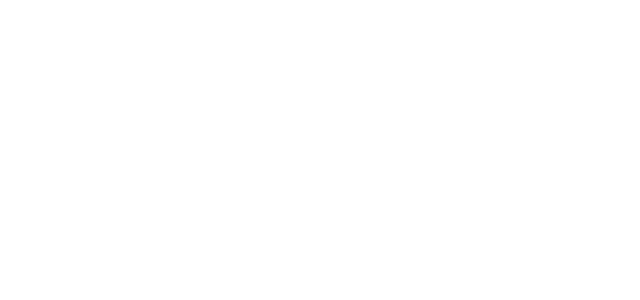
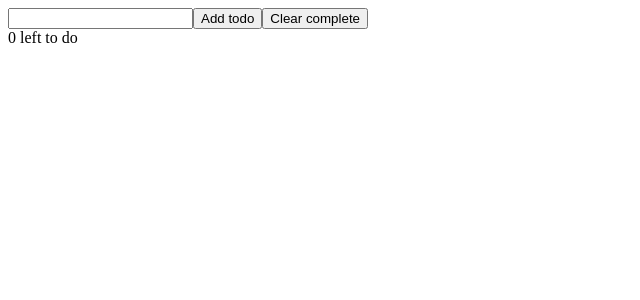
Before and after one commit to andrejanesic/React-Task-Manager, a React (Create React App) app: page / in a window 1280 px wide. Shown: the top 300 px of the page, without its empty margins (0-640 px from the left). Built offline with nearby package versions, Linux system fonts and the light colour scheme.

Commit message:
added TodoList and TodoManager

```diff
--- a/src/App.js
+++ b/src/App.js
@@ -1,6 +1,14 @@
+import { useState } from 'react';
+import TodoList from "./TodoList";
+import TodoManager from "./TodoManager";
+
 function App() {
+  const [tasks, setTasks] = useState([]);
+
   return (
     <div className="App">
+      <TodoList />
+      <TodoManager />
     </div>
   );
 }
--- /dev/null
+++ b/src/TodoList.js
@@ -0,0 +1,8 @@
+function TodoList() {
+  return (
+    <div className="TodoList">
+    </div>
+  );
+}
+
+export default TodoList;
--- /dev/null
+++ b/src/TodoManager.js
@@ -0,0 +1,12 @@
+function TodoManager() {
+  return (
+    <div className="TodoManager">
+      <input />
+      <button>Add todo</button>
+      <button>Clear complete</button>
+      <div>0 left to do</div>
+    </div>
+  );
+}
+
+export default TodoManager;
```
